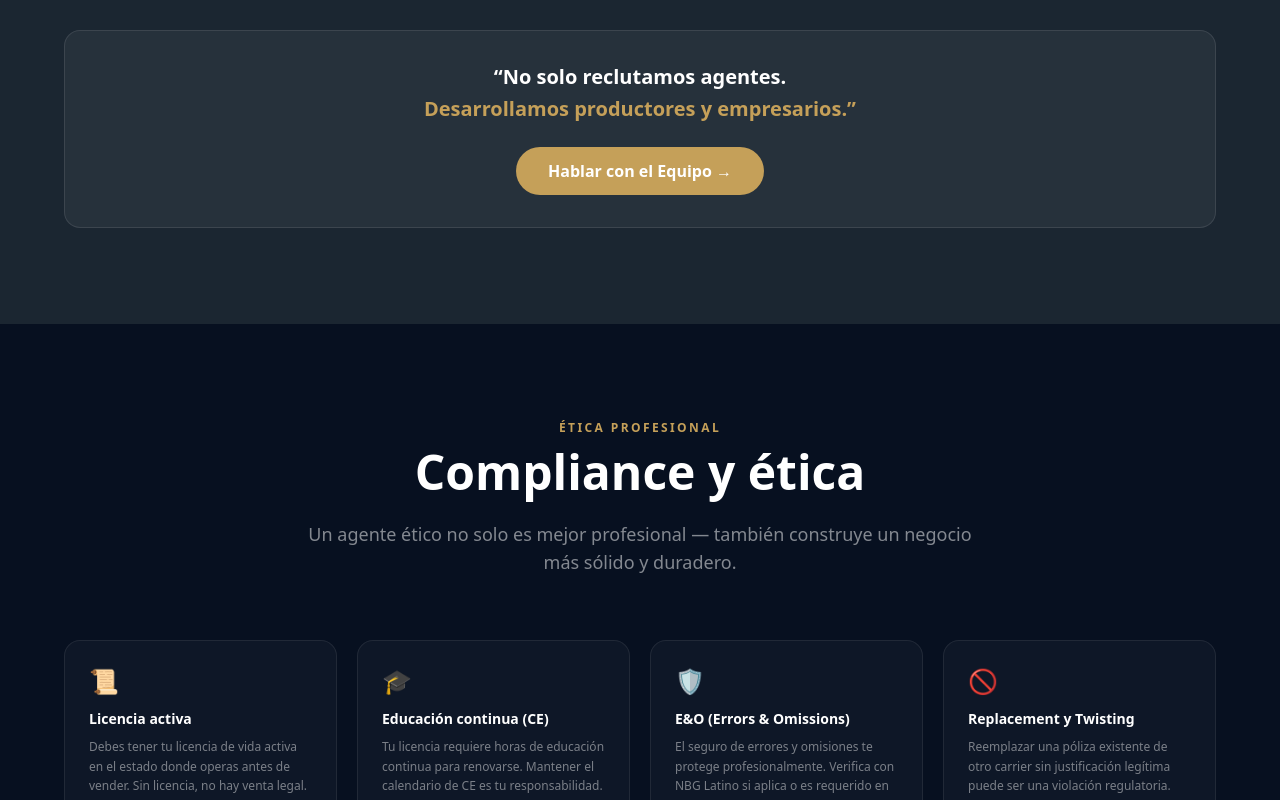
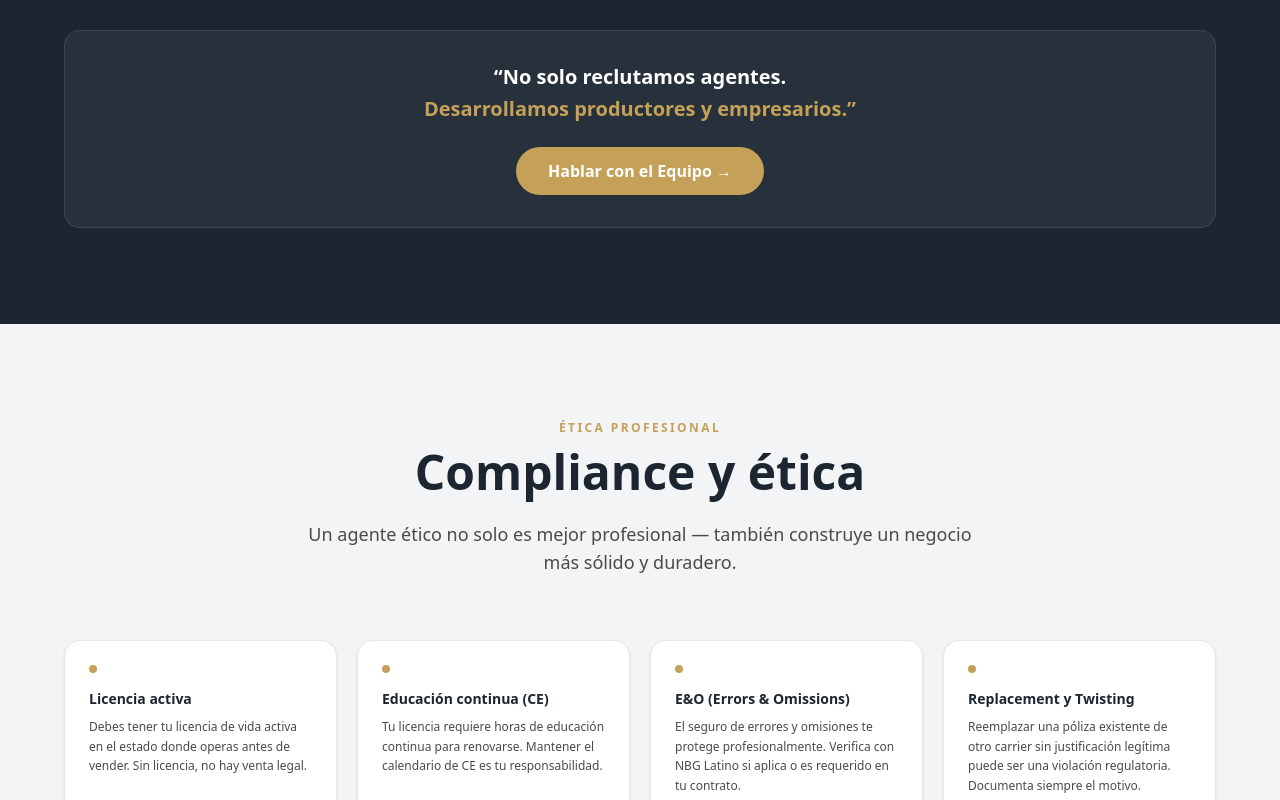
Before and after one commit to bryatomixx/lpfg-academy, a Next.js app: page / in a window 1280 px wide. Shown: the part 11200-12000 px from the top of the page. Built offline with nearby package versions, Linux system fonts and the light colour scheme; a web font is replaced by a local one.

Commit message:
feat: compliance and entrepreneur mindset sections redesigned

```diff
--- a/components/sections/S12Compliance.tsx
+++ b/components/sections/S12Compliance.tsx
@@ -2,25 +2,25 @@ import AnimatedSection from '@/components/ui/AnimatedSection'
 import SectionLabel from '@/components/ui/SectionLabel'
 
 const items = [
-  { icon: '📜', title: 'Licencia activa', desc: 'Debes tener tu licencia de vida activa en el estado donde operas antes de vender. Sin licencia, no hay venta legal.' },
-  { icon: '🎓', title: 'Educación continua (CE)', desc: 'Tu licencia requiere horas de educación continua para renovarse. Mantener el calendario de CE es tu responsabilidad.' },
-  { icon: '🛡️', title: 'E&O (Errors & Omissions)', desc: 'El seguro de errores y omisiones te protege profesionalmente. Verifica con NBG Latino si aplica o es requerido en tu contrato.' },
-  { icon: '🚫', title: 'Replacement y Twisting', desc: 'Reemplazar una póliza existente de otro carrier sin justificación legítima puede ser una violación regulatoria. Documenta siempre el motivo.' },
-  { icon: '✅', title: 'Suitability', desc: 'La cobertura que recomiendas debe ser apropiada para la situación del cliente. Vender el producto equivocado es un problema ético y regulatorio.' },
-  { icon: '📁', title: 'Documentación', desc: 'Conserva registros de tus presentaciones, conversaciones de importancia y firmas. La documentación te protege a ti y al cliente.' },
-  { icon: '📱', title: 'Redes sociales y claims', desc: 'No hagas afirmaciones de rendimiento garantizado, comparaciones sin sustento ni promesas que el producto no pueda cumplir. Menos es más.' },
-  { icon: '⚠️', title: 'Chargebacks y contestability', desc: 'Los carriers tienen un período de contestabilidad (generalmente 2 años) en el que pueden investigar y disputar un reclamo. Esto refuerza la importancia de aplicaciones honestas y completas.' },
+  { title: 'Licencia activa', desc: 'Debes tener tu licencia de vida activa en el estado donde operas antes de vender. Sin licencia, no hay venta legal.' },
+  { title: 'Educación continua (CE)', desc: 'Tu licencia requiere horas de educación continua para renovarse. Mantener el calendario de CE es tu responsabilidad.' },
+  { title: 'E&O (Errors & Omissions)', desc: 'El seguro de errores y omisiones te protege profesionalmente. Verifica con NBG Latino si aplica o es requerido en tu contrato.' },
+  { title: 'Replacement y Twisting', desc: 'Reemplazar una póliza existente de otro carrier sin justificación legítima puede ser una violación regulatoria. Documenta siempre el motivo.' },
+  { title: 'Suitability', desc: 'La cobertura que recomiendas debe ser apropiada para la situación del cliente. Vender el producto equivocado es un problema ético y regulatorio.' },
+  { title: 'Documentación', desc: 'Conserva registros de tus presentaciones, conversaciones de importancia y firmas. La documentación te protege a ti y al cliente.' },
+  { title: 'Redes sociales y claims', desc: 'No hagas afirmaciones de rendimiento garantizado, comparaciones sin sustento ni promesas que el producto no pueda cumplir. Menos es más.' },
+  { title: 'Chargebacks y contestability', desc: 'Los carriers tienen un período de contestabilidad (generalmente 2 años) en el que pueden investigar y disputar un reclamo. Aplica honestidad en todas las solicitudes.' },
 ]
 
 export default function S12Compliance() {
   return (
-    <section id="compliance" className="bg-[#071020] py-24 px-6">
+    <section id="compliance" className="bg-[#F3F4F6] py-24 px-6">
       <div className="max-w-6xl mx-auto">
         <AnimatedSection>
           <div className="text-center mb-16">
             <SectionLabel>Ética profesional</SectionLabel>
-            <h2 className="text-4xl md:text-5xl font-bold text-white mb-6">Compliance y ética</h2>
-            <p className="text-white/50 text-lg max-w-2xl mx-auto">
+            <h2 className="text-4xl md:text-5xl font-bold text-[#1B2631] mb-6">Compliance y ética</h2>
+            <p className="text-[#4A4A4A] text-lg max-w-2xl mx-auto">
               Un agente ético no solo es mejor profesional — también construye un negocio más sólido y duradero.
             </p>
           </div>
@@ -29,19 +29,19 @@ export default function S12Compliance() {
         <div className="grid grid-cols-1 md:grid-cols-2 lg:grid-cols-4 gap-5 mb-10">
           {items.map((item) => (
             <AnimatedSection key={item.title}>
-              <div className="bg-white/3 border border-white/8 rounded-2xl p-6 hover:border-[#C9A84C]/20 transition-all duration-300 h-full">
-                <span className="text-2xl block mb-3">{item.icon}</span>
-                <h3 className="text-white font-bold text-sm mb-2">{item.title}</h3>
-                <p className="text-white/45 text-xs leading-relaxed">{item.desc}</p>
+              <div className="bg-white border border-[#E5E7EB] rounded-2xl p-6 hover:shadow-md transition-all duration-300 h-full shadow-sm">
+                <div className="w-2 h-2 rounded-full bg-[#C5A059] mb-4" />
+                <h3 className="text-[#1B2631] font-bold text-sm mb-2">{item.title}</h3>
+                <p className="text-[#4A4A4A] text-xs leading-relaxed">{item.desc}</p>
               </div>
             </AnimatedSection>
           ))}
         </div>
 
         <AnimatedSection>
-          <div className="bg-white/3 border-l-4 border-[#C9A84C] rounded-r-2xl p-6">
-            <p className="text-white/60 text-sm leading-relaxed">
-              <strong className="text-white/80">Importante:</strong> Las regulaciones varían por estado y cambian con el tiempo. Este material es educativo y no reemplaza la orientación de tu upline, el departamento de compliance de NBG Latino ni el asesoramiento legal o regulatorio profesional. Cuando tengas dudas sobre un caso específico, siempre consulta antes de actuar.
+          <div className="bg-white border-l-4 border-[#C5A059] rounded-r-2xl p-6 shadow-sm">
+            <p className="text-[#4A4A4A] text-sm leading-relaxed">
+              <strong className="text-[#1B2631]">Importante:</strong> Las regulaciones varían por estado y cambian con el tiempo. Este material es educativo y no reemplaza la orientación de tu upline, el departamento de compliance de NBG Latino ni el asesoramiento legal o regulatorio profesional. Cuando tengas dudas sobre un caso específico, siempre consulta antes de actuar.
             </p>
           </div>
         </AnimatedSection>
--- a/components/sections/S13Mindset.tsx
+++ b/components/sections/S13Mindset.tsx
@@ -12,18 +12,18 @@ const habits = [
 
 export default function S13Mindset() {
   return (
-    <section id="mentalidad" className="bg-[#0A1628] py-24 px-6">
+    <section id="mentalidad" className="bg-white py-24 px-6">
       <div className="max-w-6xl mx-auto">
         <AnimatedSection>
           <div className="text-center mb-16">
             <SectionLabel>Mentalidad empresarial</SectionLabel>
-            <h2 className="text-4xl md:text-5xl font-bold text-white mb-4">
-              En LPFG no solo desarrollamos agentes.
+            <h2 className="text-4xl md:text-5xl font-bold text-[#1B2631] mb-2">
+              No solo desarrollamos agentes.
             </h2>
-            <h2 className="text-4xl md:text-5xl font-bold gradient-text mb-8">
+            <h2 className="text-4xl md:text-5xl font-bold text-[#C5A059] mb-8">
               Desarrollamos empresarios.
             </h2>
-            <p className="text-white/50 text-lg max-w-2xl mx-auto">
+            <p className="text-[#4A4A4A] text-lg max-w-2xl mx-auto">
               La diferencia entre el agente promedio y el que construye algo duradero está en la mentalidad con la que opera.
             </p>
           </div>
@@ -32,19 +32,19 @@ export default function S13Mindset() {
         <div className="grid grid-cols-1 md:grid-cols-2 lg:grid-cols-3 gap-5 mb-10">
           {habits.map((h) => (
             <AnimatedSection key={h.n}>
-              <div className="bg-white/3 border border-white/8 rounded-2xl p-7 hover:border-[#C9A84C]/25 hover:bg-[#C9A84C]/4 transition-all duration-300 h-full">
-                <span className="text-[#C9A84C]/30 font-black text-5xl block mb-3">{h.n}</span>
-                <h3 className="text-white font-bold text-base mb-3">{h.title}</h3>
-                <p className="text-white/50 text-sm leading-relaxed">{h.desc}</p>
+              <div className="bg-white border border-[#E5E7EB] rounded-2xl p-7 hover:shadow-md transition-all duration-300 h-full shadow-sm">
+                <span className="text-[#C5A059]/25 font-black text-5xl block mb-3">{h.n}</span>
+                <h3 className="text-[#1B2631] font-bold text-base mb-3">{h.title}</h3>
+                <p className="text-[#4A4A4A] text-sm leading-relaxed">{h.desc}</p>
               </div>
             </AnimatedSection>
           ))}
         </div>
 
         <AnimatedSection>
-          <div className="bg-[#C9A84C]/8 border border-[#C9A84C]/20 rounded-2xl p-6">
-            <p className="text-white/50 text-sm leading-relaxed text-center">
-              <strong className="text-[#C9A84C]">Nota importante:</strong> Toda implementación fiscal, contributiva o legal — incluyendo decisiones sobre LLC, S-Corp, deducciones y estructura de negocio — debe validarse con un CPA o profesional licenciado. Este contenido es de carácter educativo general y no constituye asesoría profesional.
+          <div className="bg-[#F3F4F6] border border-[#E5E7EB] rounded-2xl p-6">
+            <p className="text-[#4A4A4A] text-sm leading-relaxed text-center">
+              <strong className="text-[#1B2631]">Nota importante:</strong> Toda implementación fiscal, contributiva o legal — incluyendo decisiones sobre LLC, S-Corp, deducciones y estructura de negocio — debe validarse con un CPA o profesional licenciado. Este contenido es de carácter educativo general y no constituye asesoría profesional.
             </p>
           </div>
         </AnimatedSection>
```
